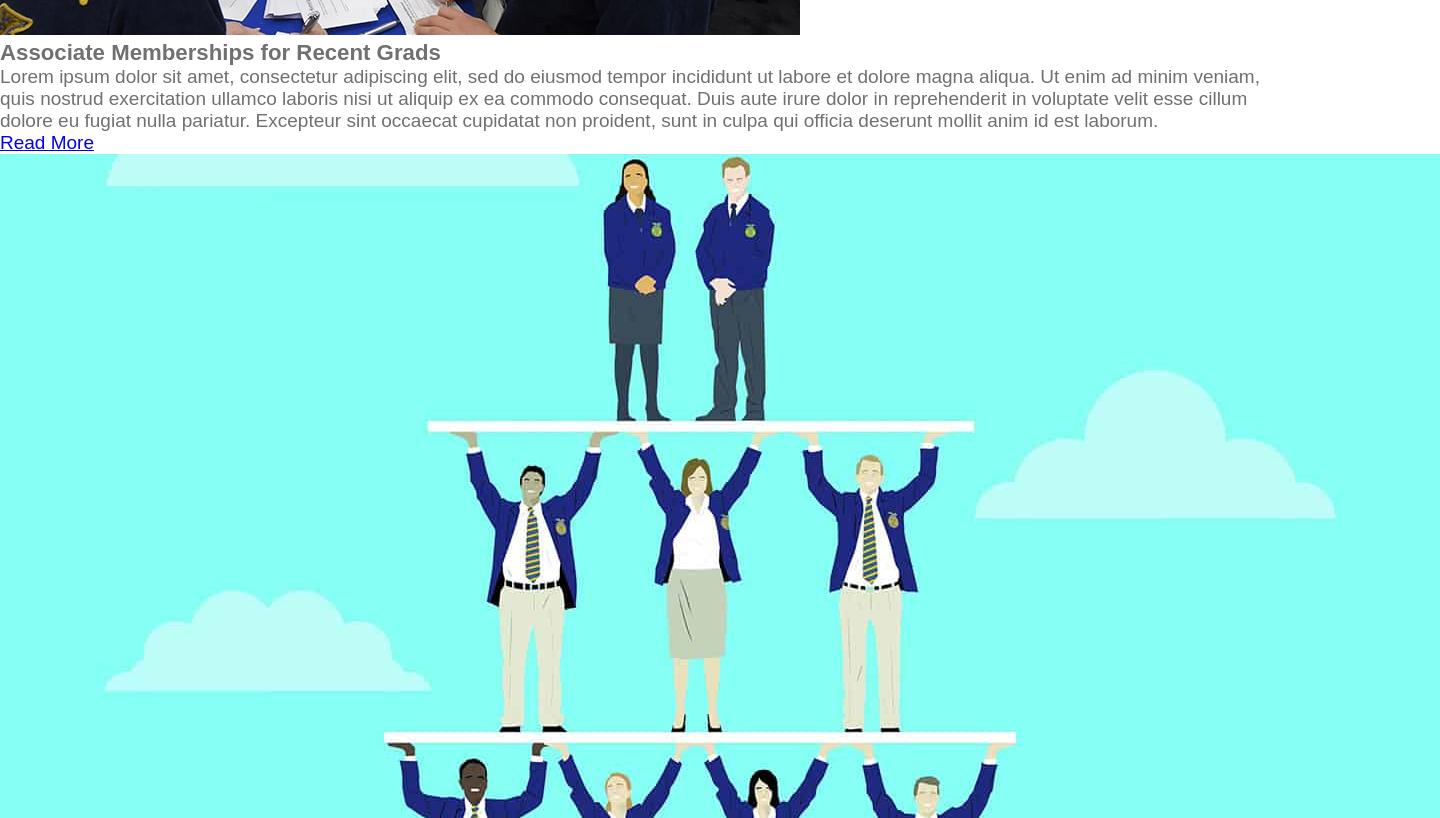
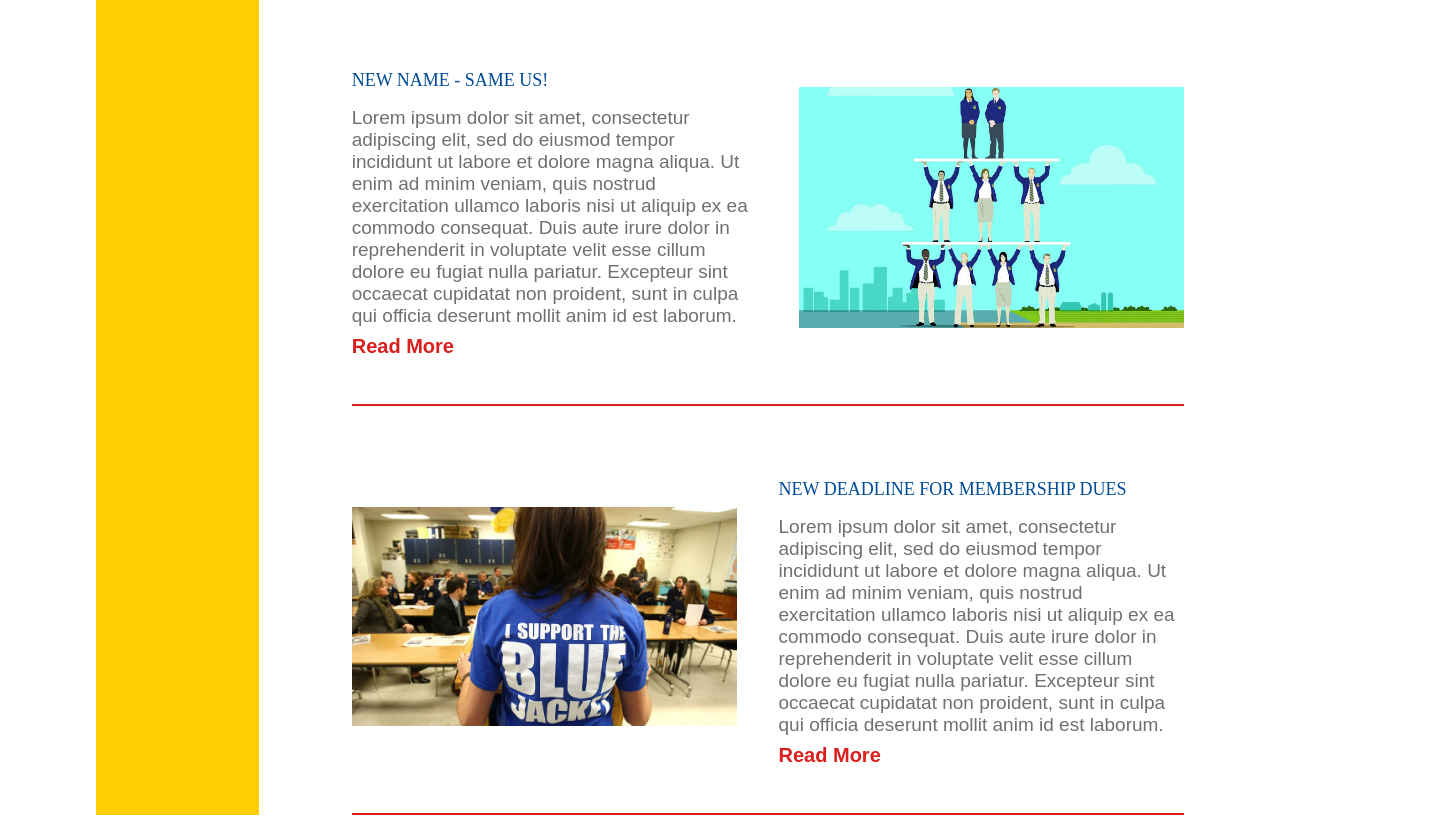
Before and after one commit to CSolari96/p2-solari-courtney, a plain HTML site: page news.html in a window 1280 px wide. Shown: the part 740-1558 px from the top of the page, 1440 px wide, since content can reach past the window. Drawn offline with Linux system fonts and the light colour scheme; a web font is replaced by a local one.

Commit message:
Adjust news layout for larger screens

```diff
--- a/less/main.less
+++ b/less/main.less
@@ -258,7 +258,7 @@ main {
 		} // End get-involved
 	} // End sections
 
-	.subpage-content {
+	.about-page {
 		.about-images {
 			width: 100%;
 			.flex-display();
@@ -303,7 +303,83 @@ main {
 			width: 85%;
 			margin: auto;
 		} // End media query
-	} // End subpage-content
+	} // End about-page
+
+	.news-page {
+		background-color: @gold;
+		width: @default-width;
+		margin: auto;
+
+		div {
+			background-color: #fff;
+			width: 100%;
+
+			article {
+				.flex-display();
+				flex-direction: column;
+				.border-line();
+				padding: 5% 0;
+
+				div {
+					width: 100%;
+
+					img {
+						width: 100%;
+					} // End img
+
+					h3 {
+						.heading2();
+						color: @blue;
+						padding: 2% 0;
+					} // End h3
+
+					p {
+						padding: 2% 0;
+					}
+
+					a {
+						.heading3();
+						color: @red;
+						text-decoration: none;
+						transition: border 0.5s;
+
+						&:hover {
+							.border-line();
+							transition: border 0.5s;
+						} // End :hover
+					} // End a
+				} // End div
+
+				@media (min-width: 700px) {
+					width: 90%;
+					margin-left: auto;
+				} // End media query
+
+				@media (min-width: 950px) {
+					flex-direction: row;
+					align-items: center;
+
+					&.flip {
+						.article-img {
+							order: 2;
+							margin-right: 0;
+							margin-left: 5%;
+						}
+					}
+
+					.article-img {
+						width: 95%;
+						margin-right: 5%;
+					}
+				}
+			} // End article
+
+			@media (min-width: 700px) {
+				width: 85%;
+				margin-left: auto;
+			} // End media query
+		} // End div
+	} // End news-page
 } // End main
 
 aside {
--- a/less/variables.less
+++ b/less/variables.less
@@ -82,6 +82,7 @@
 	margin-bottom: 2%;
 }
 
+// Flexbox
 .flex-display {
 	display: flex;
 }
--- a/news.html
+++ b/news.html
@@ -81,13 +81,13 @@
 
 			</header>
 
-			<section>
+			<section class="news-page">
 
 				<div>
 
 					<article>
 
-						<div>
+						<div class="article-img">
 
 							<img src="img/article1.jpg" alt="Article 1" title="Article 1">
 
@@ -105,9 +105,9 @@
 
 					</article>
 
-					<article>
+					<article class="flip">
 
-						<div>
+						<div class="article-img">
 
 							<img src="img/article2.jpg" alt="Article 2" title="Article 2">
 
@@ -127,7 +127,7 @@
 
 					<article>
 
-						<div>
+						<div class="article-img">
 
 							<img src="img/article3.jpg" alt="Article 3" title="Article 3">
 
```
Also changed, not shown: about.html (+1 -1 lines), css/main.css.
